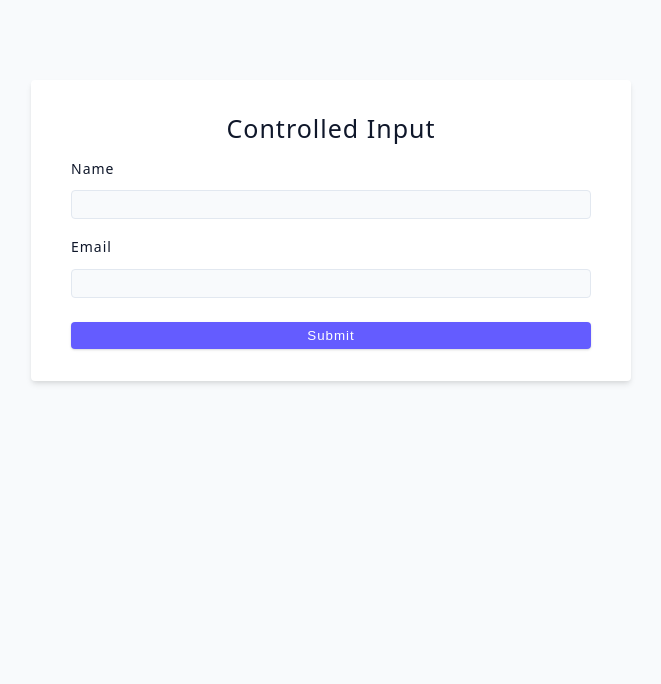
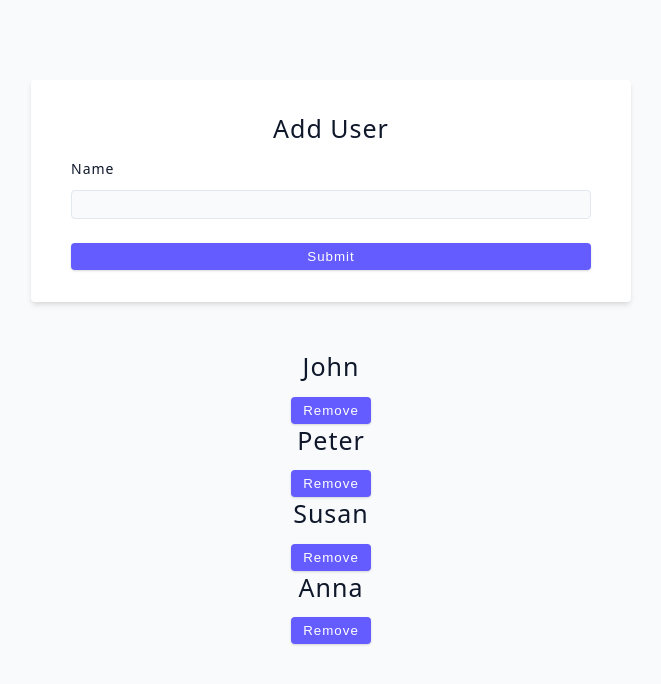
Before and after one commit to RedJyu/03-advanced-react, a React (Vite) app: page / in a window 1280 px wide. Shown: the top 684 px of the page, without its empty margins (309-970 px from the left). Built offline with nearby package versions, Linux system fonts and the light colour scheme.

Commit message:
add/remove user challenge

```diff
--- a/package.json
+++ b/package.json
@@ -10,7 +10,8 @@
   },
   "dependencies": {
     "react": "^18.2.0",
-    "react-dom": "^18.2.0"
+    "react-dom": "^18.2.0",
+    "uuid": "^9.0.1"
   },
   "devDependencies": {
     "@types/react": "^18.0.26",
--- a/src/App.jsx
+++ b/src/App.jsx
@@ -1,4 +1,4 @@
-import Starter from './tutorial/06-forms/starter/01-controlled-inputs';
+import Starter from './tutorial/06-forms/starter/02-user-challenge';
 
 function App() {
   return (
--- a/src/tutorial/06-forms/starter/02-user-challenge.jsx
+++ b/src/tutorial/06-forms/starter/02-user-challenge.jsx
@@ -1,20 +1,60 @@
+import { useState } from 'react';
+import { data } from '../../../data';
+import { v4 as uuidv4 } from 'uuid';
+
 const UserChallenge = () => {
+  const [name, setName] = useState('');
+  const [users, setUsers] = useState(data);
+
+  const handleSubmit = (e) => {
+    e.preventDefault();
+    if (!name) return;
+    const userID = uuidv4();
+    const newUser = { id: userID, name: name };
+    const updatedUsers = [...users, newUser];
+    setUsers(updatedUsers);
+    setName('');
+    console.log(users);
+  };
+  const removeUser = (id) => {
+    const newUsers = users.filter((user) => user.id !== id);
+    setUsers(newUsers);
+  };
   return (
     <div>
-      <form className='form'>
+      <form className='form' onSubmit={handleSubmit}>
         <h4>Add User</h4>
         <div className='form-row'>
           <label htmlFor='name' className='form-label'>
             name
           </label>
-          <input type='text' className='form-input' id='name' />
+          <input
+            type='text'
+            className='form-input'
+            id='name'
+            value={name}
+            onChange={(e) => {
+              setName(e.target.value);
+            }}
+          />
         </div>
 
         <button type='submit' className='btn btn-block'>
           submit
         </button>
       </form>
-      {/* render users below */}
+      <div>
+        {users.map((user) => {
+          return (
+            <div key={user.id}>
+              <h4>{user.name}</h4>
+              <button className='btn' onClick={() => removeUser(user.id)}>
+                remove
+              </button>
+            </div>
+          );
+        })}
+      </div>
     </div>
   );
 };
```
Also changed, not shown: 1 other file (tests, documents, lock files or other folders).
